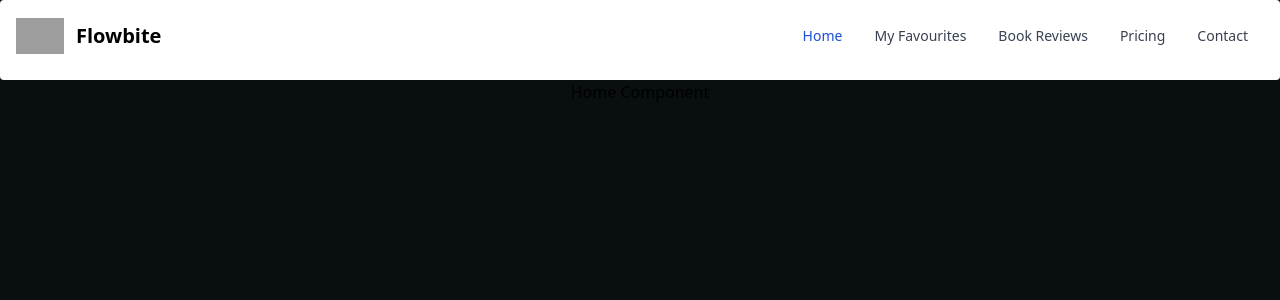
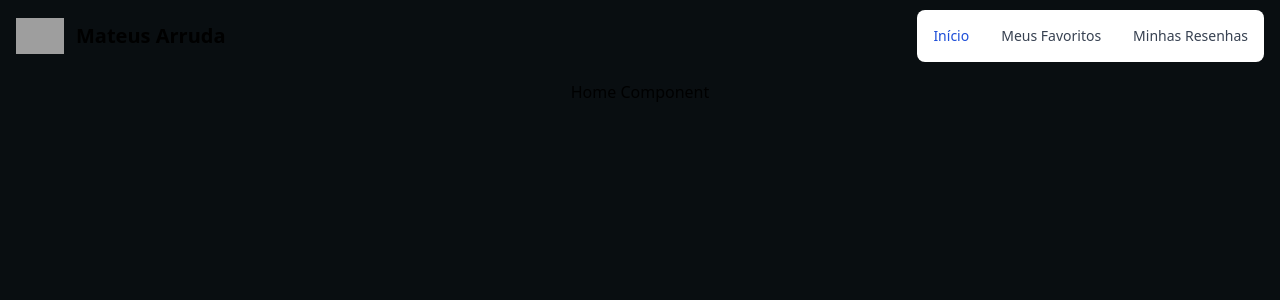
Before and after one commit to mati23/my-portfolio-page, a React (Create React App) app: page / in a window 1280 px wide. Shown: the top 300 px of the page. Built offline with nearby package versions, Linux system fonts and the light colour scheme; grey boxes are pictures that could not be loaded.

Commit message:
Incrementing description

```diff
--- a/src/components/BookReviewComponent/BookReviewComponent.js
+++ b/src/components/BookReviewComponent/BookReviewComponent.js
@@ -20,7 +20,7 @@ function BookReviewComponent() {
     <div className="book-review-container white-text">
       <div className="book-review-centerized-container">
         <div className="book-review-title">O Livro da Economia</div>
-        <div>
+        <div className="book-landscape-picture">
           <img
             className="book-picture"
             src="/resources/books/o-livro-da-economia/my-book.png"
--- a/src/components/BookReviewComponent/book-review-component.css
+++ b/src/components/BookReviewComponent/book-review-component.css
@@ -18,13 +18,15 @@ p{
 }
 
 .book-review-title{
-    font-size: 15em;
+    font-size: 14em;
     font-family: "PlayFairItalic";
 }
 .book-review-container{
     display: flex;
     flex-direction: column;
     align-items: center;
+    background-color: #041b27;
+
 }
 
 .book-review-centerized-container{
@@ -34,6 +36,9 @@ p{
 
 .white-text{
     color: white;
+}
+.black-text{
+    color: black;
 }
 
 section{
@@ -51,4 +56,12 @@ section p:first-child::first-letter{
 
 p{
     margin-bottom: 1em;
+    font-size: 1em;
 }
+
+.book-landscape-picture{
+    margin: 1em;
+}
+.book-landscape-picture img{
+    border-radius: 10pt;
+}
--- a/src/components/NavbarComponent/NavbarComponent.js
+++ b/src/components/NavbarComponent/NavbarComponent.js
@@ -4,32 +4,26 @@ function NavbarComponent() {
 
   return (
 
-<nav class="bg-white border-gray-200 px-2 sm:px-4 py-2.5 rounded dark:bg-gray-900 navbar">
+<nav class="bg-cyan-900 border-cyan-900 px-2 sm:px-4 py-2.5 rounded dark:bg-gray-900 navbar">
   <div class="container flex flex-wrap justify-between items-center mx-auto">
     <a href="https://flowbite.com/" class="flex items-center">
         <img src="https://flowbite.com/docs/images/logo.svg" class="mr-3 h-6 sm:h-9" alt="Flowbite Logo" />
-        <span class="self-center text-xl font-semibold whitespace-nowrap dark:text-white">Flowbite</span>
+        <span class="self-center text-xl font-semibold whitespace-nowrap dark:text-white">Mateus Arruda</span>
     </a>
-    <button data-collapse-toggle="navbar-default" type="button" class="inline-flex items-center p-2 ml-3 text-sm text-gray-500 rounded-lg md:hidden hover:bg-gray-100 focus:outline-none focus:ring-2 focus:ring-gray-200 dark:text-gray-400 dark:hover:bg-gray-700 dark:focus:ring-gray-600" aria-controls="navbar-default" aria-expanded="false">
+    <button data-collapse-toggle="navbar-default" type="button" class="inline-flex items-center p-2 ml-3 text-sm text-gray-500 rounded-lg md:hidden hover:bg-gray-800 focus:outline-none focus:ring-2 focus:ring-gray-200 dark:text-gray-400 dark:hover:bg-gray-700 dark:focus:ring-gray-600" aria-controls="navbar-default" aria-expanded="false">
       <span class="sr-only">Open main menu</span>
       <svg class="w-6 h-6" aria-hidden="true" fill="currentColor" viewBox="0 0 20 20" xmlns="http://www.w3.org/2000/svg"><path fill-rule="evenodd" d="M3 5a1 1 0 011-1h12a1 1 0 110 2H4a1 1 0 01-1-1zM3 10a1 1 0 011-1h12a1 1 0 110 2H4a1 1 0 01-1-1zM3 15a1 1 0 011-1h12a1 1 0 110 2H4a1 1 0 01-1-1z" clip-rule="evenodd"></path></svg>
     </button>
     <div class="hidden w-full md:block md:w-auto" id="navbar-default">
-      <ul class="flex flex-col p-4 mt-4 bg-gray-50 rounded-lg border border-gray-100 md:flex-row md:space-x-8 md:mt-0 md:text-sm md:font-medium md:border-0 md:bg-white dark:bg-gray-800 md:dark:bg-gray-900 dark:border-gray-700">
+      <ul class="flex flex-col p-4 mt-4 bg-gray-50 rounded-lg border border-gray-100 md:flex-row md:space-x-8 md:mt-0 md:text-sm md:font-medium md:border-0 md:bg-white dark:bg-gray-800 md:dark:bg-gray-800 dark:border-gray-700">
         <li>
-          <a href="/" class="block py-2 pr-4 pl-3 text-white bg-blue-700 rounded md:bg-transparent md:text-blue-700 md:p-0 dark:text-white" aria-current="page">Home</a>
+          <a href="/" class="block py-2 pr-4 pl-3 text-white bg-blue-700 rounded md:bg-transparent md:text-blue-700 md:p-0 dark:text-white" aria-current="page">Início</a>
         </li>
         <li>
-          <a href="myfavourites" class="block py-2 pr-4 pl-3 text-gray-700 rounded hover:bg-gray-100 md:hover:bg-transparent md:border-0 md:hover:text-blue-700 md:p-0 dark:text-gray-400 md:dark:hover:text-white dark:hover:bg-gray-700 dark:hover:text-white md:dark:hover:bg-transparent">My Favourites</a>
+          <a href="myfavourites" class="block py-2 pr-4 pl-3 text-gray-700 rounded hover:bg-gray-100 md:hover:bg-transparent md:border-0 md:hover:text-blue-700 md:p-0 dark:text-gray-400 md:dark:hover:text-white dark:hover:bg-gray-700 dark:hover:text-white md:dark:hover:bg-transparent">Meus Favoritos</a>
         </li>
         <li>
-          <a href="bookreviews" class="block py-2 pr-4 pl-3 text-gray-700 rounded hover:bg-gray-100 md:hover:bg-transparent md:border-0 md:hover:text-blue-700 md:p-0 dark:text-gray-400 md:dark:hover:text-white dark:hover:bg-gray-700 dark:hover:text-white md:dark:hover:bg-transparent">Book Reviews</a>
-        </li>
-        <li>
-          <a href="#" class="block py-2 pr-4 pl-3 text-gray-700 rounded hover:bg-gray-100 md:hover:bg-transparent md:border-0 md:hover:text-blue-700 md:p-0 dark:text-gray-400 md:dark:hover:text-white dark:hover:bg-gray-700 dark:hover:text-white md:dark:hover:bg-transparent">Pricing</a>
-        </li>
-        <li>
-          <a href="#" class="block py-2 pr-4 pl-3 text-gray-700 rounded hover:bg-gray-100 md:hover:bg-transparent md:border-0 md:hover:text-blue-700 md:p-0 dark:text-gray-400 md:dark:hover:text-white dark:hover:bg-gray-700 dark:hover:text-white md:dark:hover:bg-transparent">Contact</a>
+          <a href="bookreviews" class="block py-2 pr-4 pl-3 text-gray-700 rounded hover:bg-gray-100 md:hover:bg-transparent md:border-0 md:hover:text-blue-700 md:p-0 dark:text-gray-400 md:dark:hover:text-white dark:hover:bg-gray-700 dark:hover:text-white md:dark:hover:bg-transparent">Minhas Resenhas</a>
         </li>
       </ul>
     </div>
```
